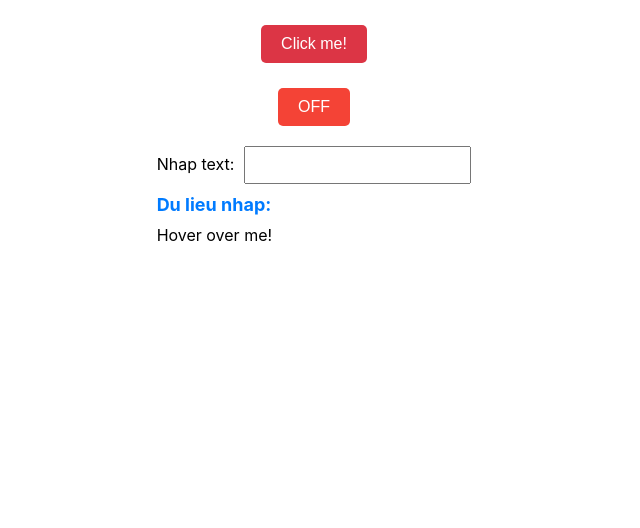
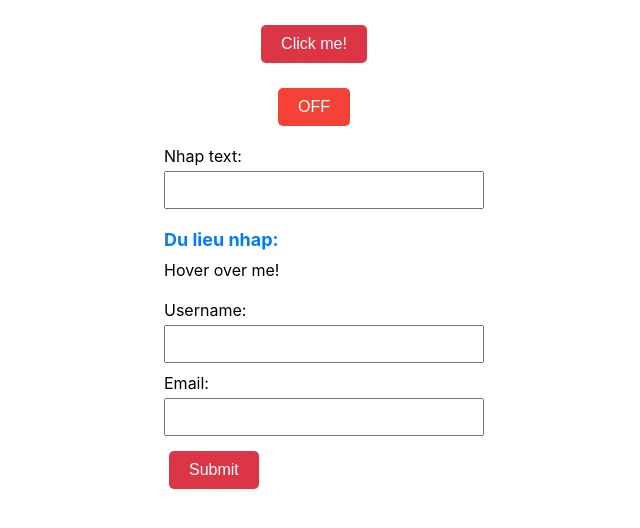
Before and after one commit to TienLe0305/React-Practice, a React (Create React App) app in the folder calculator/: page / in a window 1280 px wide. Shown: the top 528 px of the page, without its empty margins (326-966 px from the left). Built offline with nearby package versions, Linux system fonts and the light colour scheme.

Commit message:
FormSubmission

```diff
--- a/calculator/src/App.js
+++ b/calculator/src/App.js
@@ -6,6 +6,7 @@ import Clock from "./components/Clock/Clock.js";
 import CommentSection from "./components/CommentSection/CommentSection.js";
 import CountdownTimer from "./components/CountDownTimer/CountDownTimer.js";
 import Counter from "./components/Counter/Counter.js";
+import FormSubmission from "./components/FormSubmission/FormSubmission.js";
 import Greeting from "./components/Greeting";
 import InputChange from "./components/InputChange/InputChange.js";
 import MouseHover from "./components/MouseHover/MouseHover.js";
@@ -104,6 +105,7 @@ function App() {
       <ToggleButton />
       <InputChange />
       <MouseHover />
+      <FormSubmission />
     </div>
   );
 }
--- /dev/null
+++ b/calculator/src/components/FormSubmission/FormSubmission.css
@@ -0,0 +1,23 @@
+.form-submission {
+  max-width: 300px;
+  margin: 20px auto;
+}
+
+label {
+  display: block;
+  margin-bottom: 5px;
+}
+
+input {
+  width: 100%;
+  padding: 8px;
+  margin-bottom: 10px;
+}
+
+button {
+  background-color: #4caf50;
+  color: white;
+  padding: 10px;
+  border: none;
+  cursor: pointer;
+}
--- /dev/null
+++ b/calculator/src/components/FormSubmission/FormSubmission.js
@@ -0,0 +1,47 @@
+import React, { useState } from "react";
+import "./FormSubmission.css";
+
+const FormSubmission = () => {
+  const [formData, setFormData] = useState({
+    username: "",
+    email: "",
+  });
+
+  const handleChange = (e) => {
+    setFormData({
+      ...formData,
+      [e.target.name]: e.target.value,
+    });
+  };
+
+  const handleSubmit = (e) => {
+    e.preventDefault();
+    console.log("Form submitted: ", formData);
+  };
+
+  return (
+    <form className="form-submission" onSubmit={handleSubmit}>
+      <label htmlFor="usernameInput">Username:</label>
+      <input
+        type="text"
+        id="usernameInput"
+        name="username"
+        value={formData.username}
+        onChange={handleChange}
+      />
+
+      <label htmlFor="emailInput">Email:</label>
+      <input
+        type="email"
+        id="emailInput"
+        name="email"
+        value={formData.email}
+        onChange={handleChange}
+      />
+
+      <button type="submit">Submit</button>
+    </form>
+  );
+};
+
+export default FormSubmission;
```
